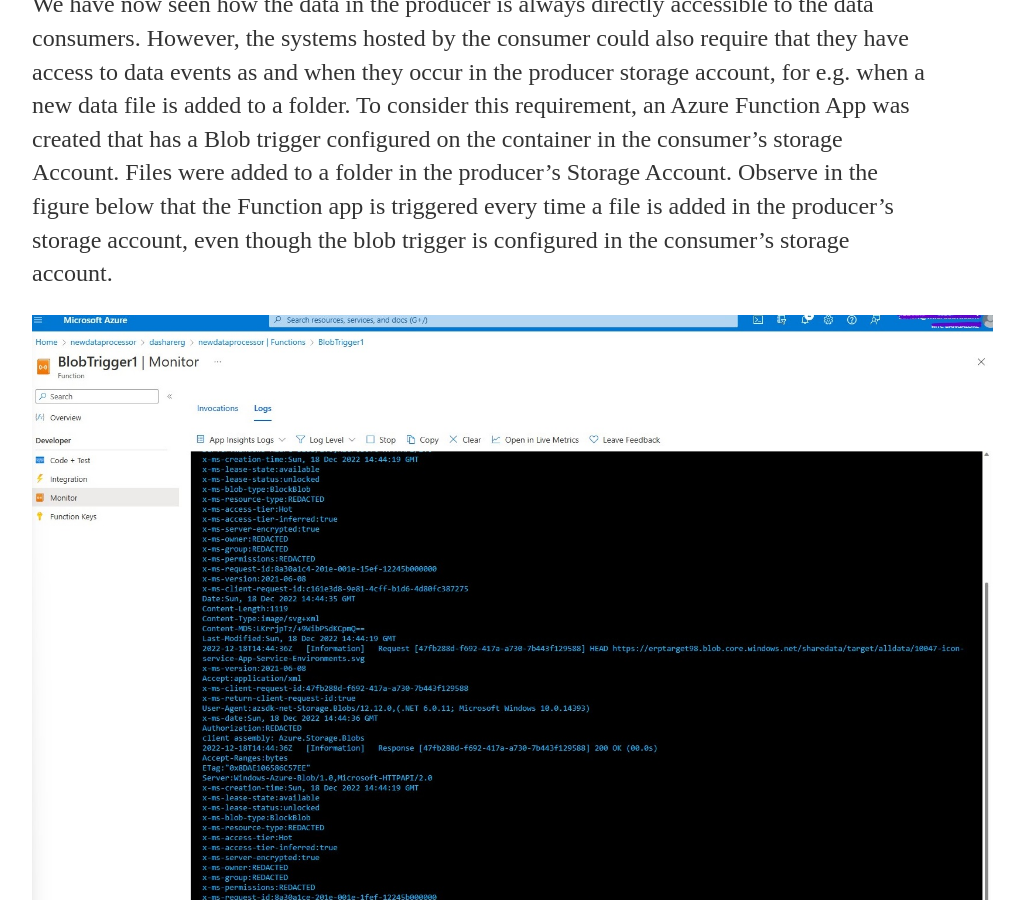
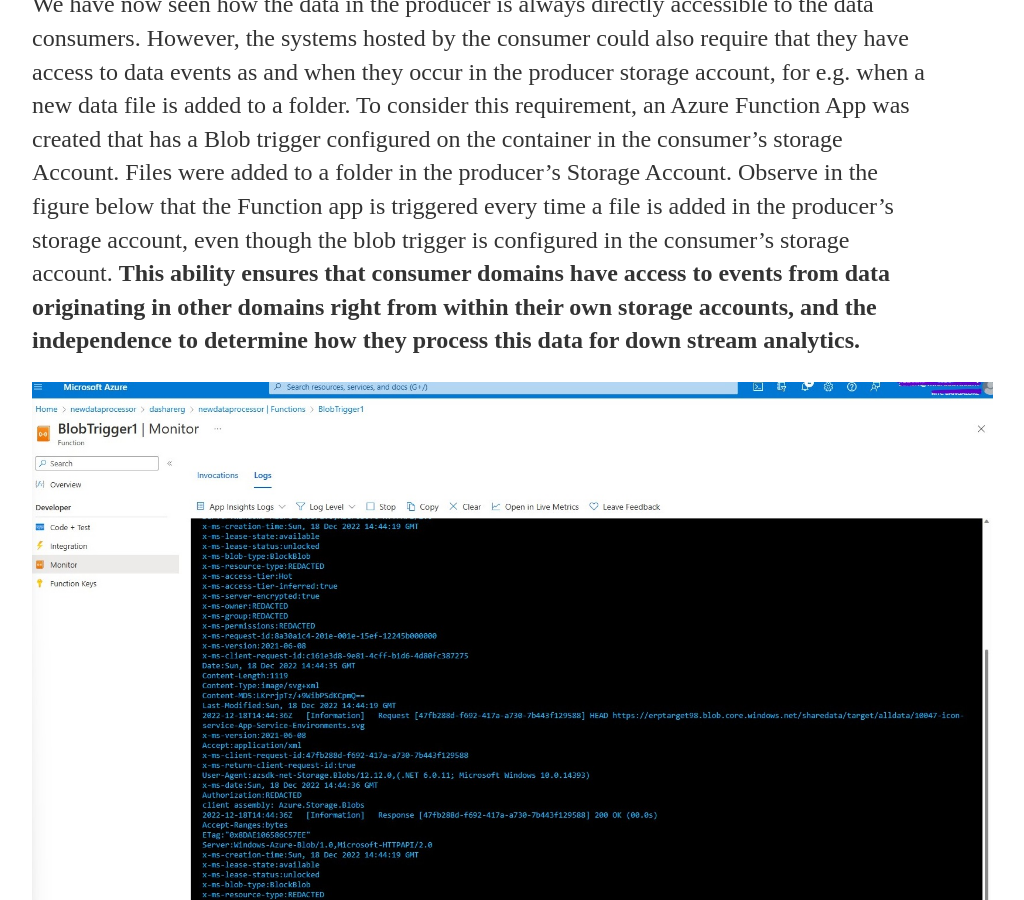
Before and after one commit to ssrikantan/ssrikantan.github.io, a Jekyll site: the page built from _posts/2022-12-18-inplace-data-sharing-with-purview.md, in a window 1280 px wide and 900 px high, scrolled down 2915 px. Shown: the whole window, without its empty margins (160-1184 px from the left). Built offline with Jekyll 4.4.1, drawn with Linux system fonts in a browser that asks for light colours; our own code applies the rules of GitHub Pages for plain Markdown files.

Commit message:
added a few more comments

```diff
--- a/_posts/2022-12-18-inplace-data-sharing-with-purview.md
+++ b/_posts/2022-12-18-inplace-data-sharing-with-purview.md
@@ -16,7 +16,7 @@
 
 <img src="../../../images/solution-approach.jpg" alt="solutionapproach" height="500px"/>
 
-The Storage costs are borne by the Data provider, where the data always remains, while only the transaction costs are borne by the Data consumers. A single Data share can be linked to multiple consumers.
+**The Storage costs are borne by the Data provider, where the data always remains, while only the transaction costs are borne by the Data consumers. A single Data share can be linked to multiple consumers.**
 
 The figure below shows the Storage transaction logs on both the producer(ADLS Gen2 Account - erpsource98) and consumer (ADLS Gen2 Account - erptarget98) Storage Accounts. Observe that data access transactions are recorded only for the consumer, when accessing the data, even though it resides in the producer's Storage Account.
 
@@ -25,7 +25,7 @@
 ## Access to data events in the Consumer Storage Account
 
 We have now seen how the data in the producer is always directly accessible to the data consumers. However, the systems hosted by the consumer could also require that they have access to data events as and when they occur in the producer storage account, for e.g. when a new data file is added to a folder.
-To consider this requirement, an Azure Function App was created that has a Blob trigger configured on the container in the consumer's storage Account. Files were added to a folder in the producer's Storage Account. Observe in the figure below that the Function app is triggered every time a file is added in the producer's storage account, even though the blob trigger is configured in the consumer's storage account.
+To consider this requirement, an Azure Function App was created that has a Blob trigger configured on the container in the consumer's storage Account. Files were added to a folder in the producer's Storage Account. Observe in the figure below that the Function app is triggered every time a file is added in the producer's storage account, even though the blob trigger is configured in the consumer's storage account. **This ability ensures that consumer domains have access to events from data originating in other domains right from within their own storage accounts, and the independence to determine how they process this data for down stream analytics.**
 
 <img src="../../../images/blobtrigger.jpg" alt="blobtrigger" height="750px"/>
 
```
